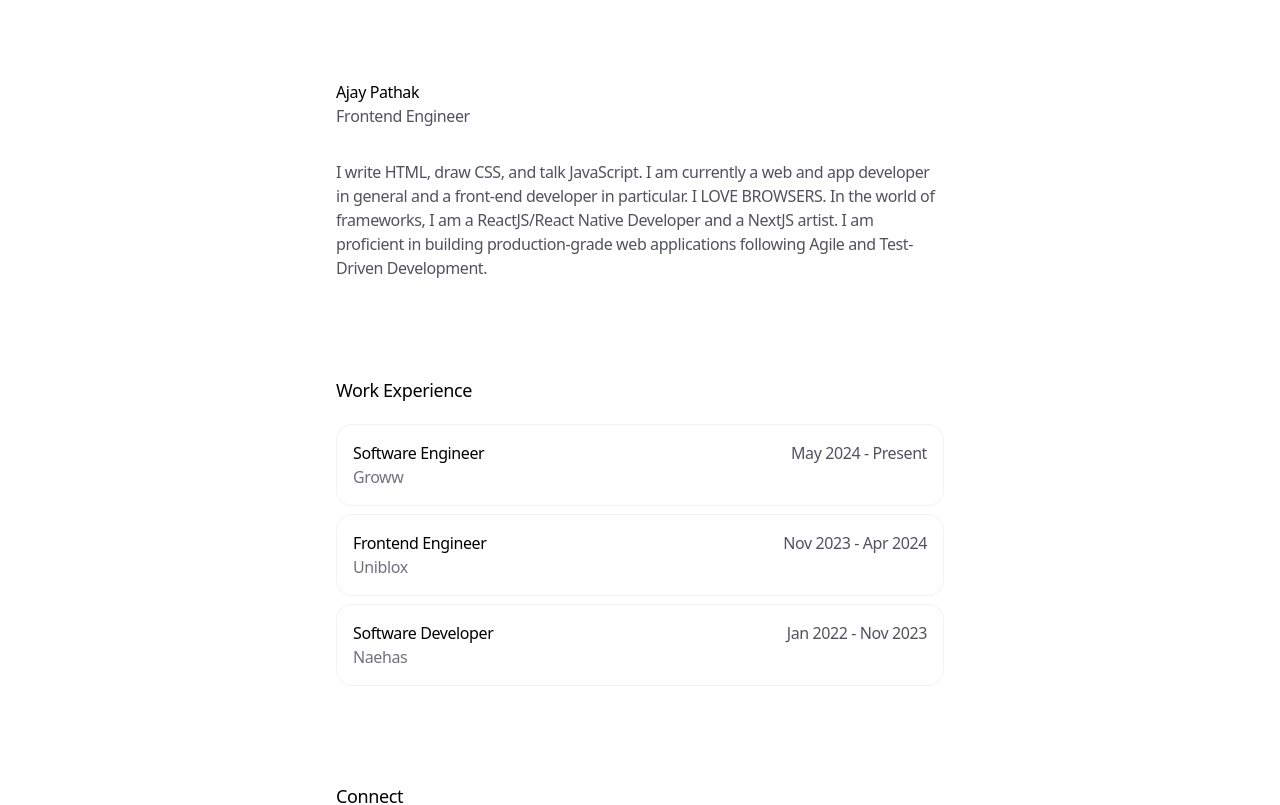
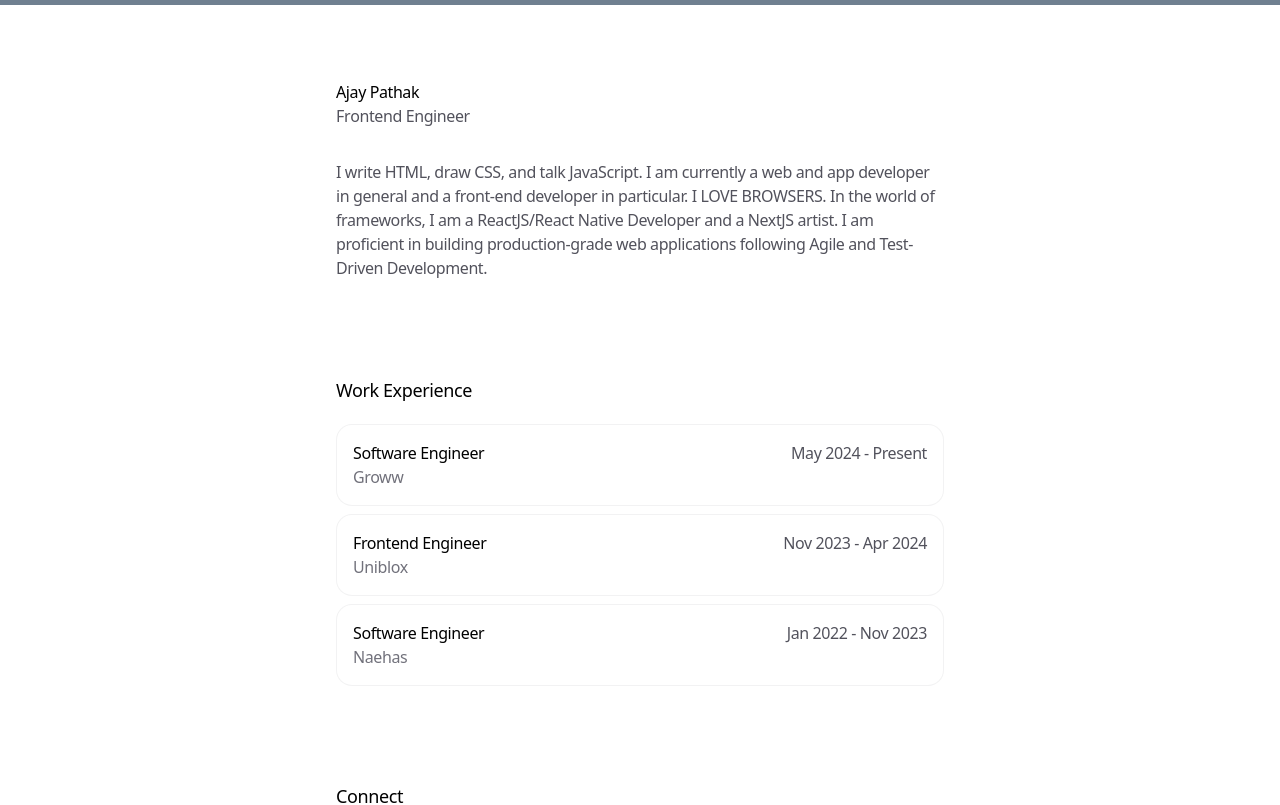
Before and after one commit to ap221882/portfolio-ajay-pathak-main, a Next.js app: page / in a window 1280 px wide. Shown: the top 805 px of the page. Built offline with nearby package versions, Linux system fonts and the light colour scheme.

Commit message:
fix: kuchch fixes

```diff
--- a/app/data.ts
+++ b/app/data.ts
@@ -66,7 +66,7 @@ export const WORK_EXPERIENCE: WorkExperience[] = [
   },
   {
     company: "Naehas",
-    title: "Software Developer",
+    title: "Software Engineer",
     start: "Jan 2022",
     end: "Nov 2023",
     link: "https://www.naehas.com/",
--- a/app/footer.tsx
+++ b/app/footer.tsx
@@ -1,11 +1,18 @@
 "use client";
-import { useEffect, useState } from "react";
+import {
+  useEffect,
+  useState,
+} from 'react';
 
-import { MonitorIcon, MoonIcon, SunIcon } from "lucide-react";
-import { useTheme } from "next-themes";
+import {
+  MonitorIcon,
+  MoonIcon,
+  SunIcon,
+} from 'lucide-react';
+import { useTheme } from 'next-themes';
 
-import { AnimatedBackground } from "@/components/ui/animated-background";
-import { TextLoop } from "@/components/ui/text-loop";
+import { AnimatedBackground } from '@/components/ui/animated-background';
+import { TextLoop } from '@/components/ui/text-loop';
 
 const THEMES_OPTIONS = [
   {
@@ -74,7 +81,7 @@ export function Footer() {
       <div className="flex items-center justify-between">
         <a href="https://github.com/ibelick/nim" target="_blank">
           <TextLoop className="text-xs text-zinc-500">
-            <span>© 2025 Ajay.</span>
+            <span>© 2025 Ajay Pathak.</span>
             <span>Built with love from India.</span>
           </TextLoop>
         </a>
--- a/app/page.tsx
+++ b/app/page.tsx
@@ -1,18 +1,23 @@
 "use client";
-import { XIcon } from "lucide-react";
-import { motion } from "motion/react";
+import { XIcon } from 'lucide-react';
+import { motion } from 'motion/react';
 
-import { Magnetic } from "@/components/ui/magnetic";
+import { Magnetic } from '@/components/ui/magnetic';
 import {
   MorphingDialog,
   MorphingDialogClose,
   MorphingDialogContainer,
   MorphingDialogContent,
   MorphingDialogTrigger,
-} from "@/components/ui/morphing-dialog";
-import { Spotlight } from "@/components/ui/spotlight";
+} from '@/components/ui/morphing-dialog';
+import FullPageScroll from '@/components/ui/scroll';
+import { Spotlight } from '@/components/ui/spotlight';
 
-import { EMAIL, SOCIAL_LINKS, WORK_EXPERIENCE } from "./data";
+import {
+  EMAIL,
+  SOCIAL_LINKS,
+  WORK_EXPERIENCE,
+} from './data';
 
 const VARIANTS_CONTAINER = {
   hidden: { opacity: 0 },
@@ -118,7 +123,10 @@ function MagneticSocialLink({
 }
 
 export default function Personal() {
+
   return (
+   <>
+   <FullPageScroll/>
     <motion.main
       className="space-y-24"
       variants={VARIANTS_CONTAINER}
@@ -188,7 +196,7 @@ export default function Personal() {
                 className="from-zinc-900 via-zinc-800 to-zinc-700 blur-2xl dark:from-zinc-100 dark:via-zinc-200 dark:to-zinc-50"
                 size={64}
               />
-              <div className="relative h-full w-full rounded-[15px] bg-white p-4 dark:bg-zinc-950">
+              <div className={`relative h-full w-full rounded-[15px] bg-white p-4 dark:bg-zinc-950`}>
                 <div className="relative flex w-full flex-row justify-between">
                   <div>
                     <h4 className="font-normal dark:text-zinc-100">
@@ -264,5 +272,6 @@ export default function Personal() {
         </div>
       </motion.section>
     </motion.main>
+   </>
   );
 }
--- /dev/null
+++ b/components/ui/scroll.tsx
@@ -0,0 +1,30 @@
+"use client";
+
+import React from 'react';
+
+import {
+  motion,
+  useScroll,
+} from 'motion/react';
+
+const FullPageScroll = () => {
+  const { scrollYProgress } = useScroll();
+
+  return (
+    <motion.div
+      id="scroll-indicator"
+      style={{
+        scaleX: scrollYProgress,
+        position: "fixed",
+        top: 0,
+        left: 0,
+        right: 0,
+        height: 5,
+        originX: 0,
+        backgroundColor: "slategray",
+      }}
+    />
+  );
+};
+
+export default FullPageScroll;
```
Also changed, not shown: 1 other file (tests, documents, lock files or other folders).
